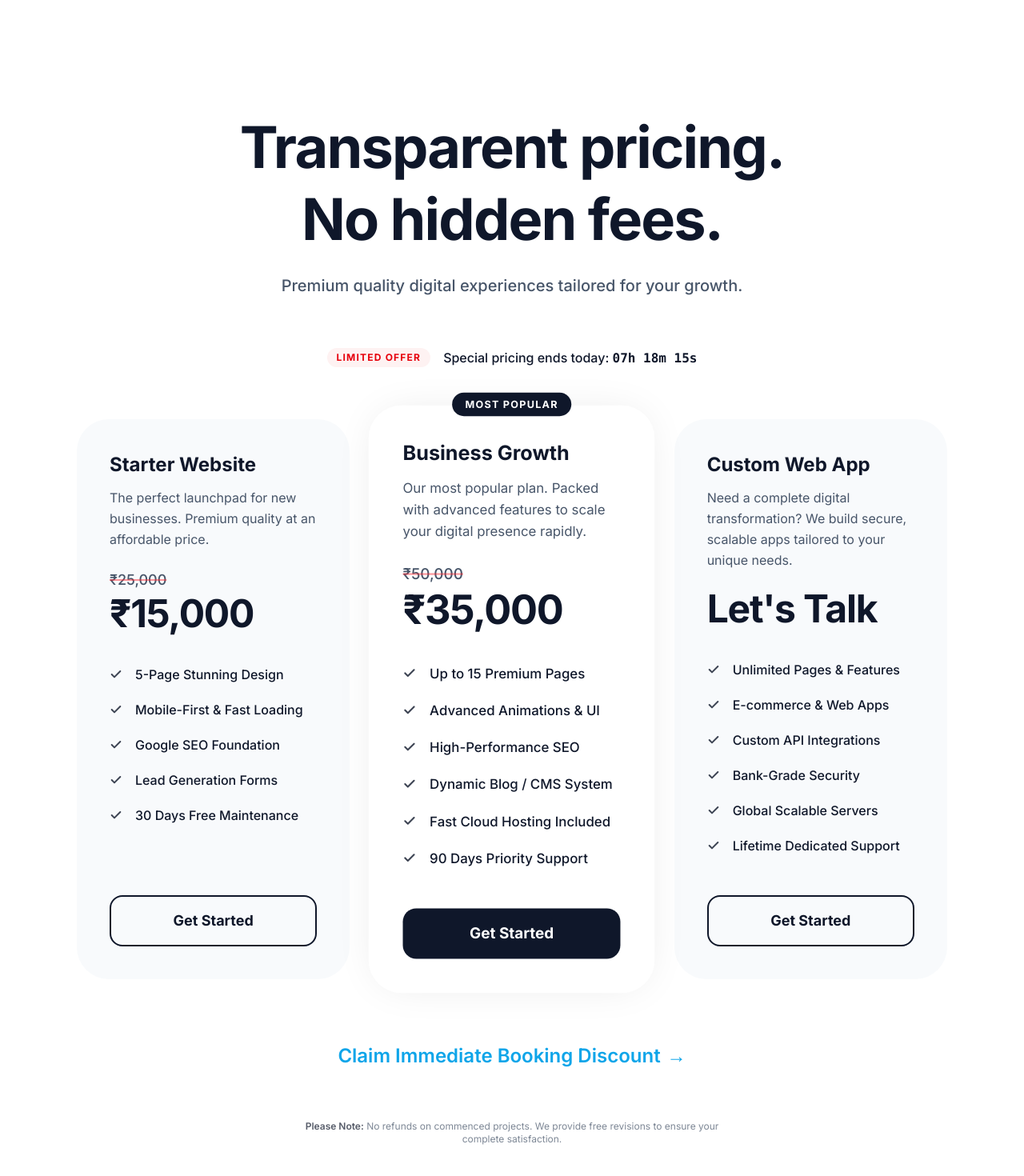
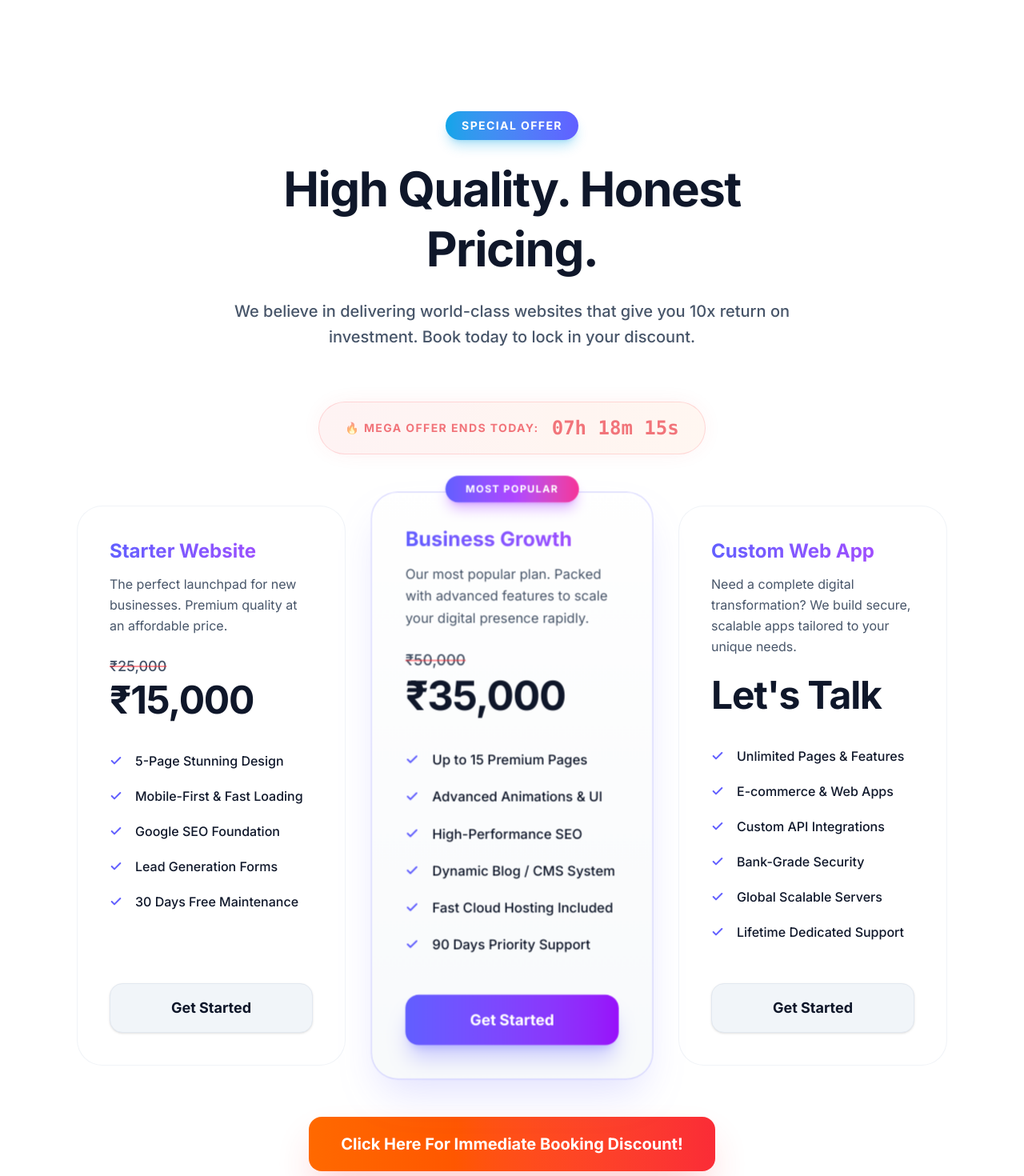
Before and after one commit to VelmaniM/Own-Website, a React (Vite) app in the folder frontend/: page / in a window 1280 px wide. Shown: the part 3980-5450 px from the top of the page at 80% size. Built offline with nearby package versions, Linux system fonts and the light colour scheme.

Commit message:
style: revert pricing content and apply colorful gradient glassmorphism design

```diff
--- a/frontend/src/components/Pricing.css
+++ b/frontend/src/components/Pricing.css
@@ -1,50 +1,38 @@
 @reference "../index.css";
 .pricing-main {
-  @apply py-24 px-6 md:px-12 lg:px-24 max-w-7xl mx-auto font-sans;
+  @apply py-24 px-6 md:px-12 lg:px-24 max-w-7xl mx-auto font-sans relative;
 }
 
 .pricing-header {
   @apply text-center max-w-3xl mx-auto mb-16;
 }
 
+.pricing-badge {
+  @apply inline-block px-5 py-2 rounded-full bg-gradient-to-r from-brand-blue to-indigo-500 text-white text-sm font-bold uppercase tracking-widest mb-6 shadow-lg shadow-brand-blue/30;
+}
+
 .pricing-heading {
-  @apply text-5xl md:text-7xl font-extrabold tracking-tight text-main-text mb-6 leading-tight;
+  @apply text-4xl md:text-6xl font-extrabold tracking-tight text-main-text mb-6 leading-tight;
 }
 
 .pricing-description {
-  @apply text-xl text-muted-text font-medium;
-}
-
-.pricing-timer-banner {
-  @apply flex flex-col sm:flex-row items-center justify-center gap-4 mb-16;
-}
-
-.pricing-timer-badge {
-  @apply bg-red-50 dark:bg-red-900/20 text-red-600 dark:text-red-400 px-3 py-1 rounded-full text-xs font-bold uppercase tracking-widest;
-}
-
-.pricing-timer-text {
-  @apply text-main-text font-medium text-sm md:text-base;
+  @apply text-xl text-muted-text font-medium leading-relaxed;
 }
 
 .pricing-grid {
-  @apply grid grid-cols-1 md:grid-cols-3 gap-6 md:gap-8;
+  @apply grid grid-cols-1 md:grid-cols-3 gap-8 md:gap-10;
 }
 
 .pricing-card {
-  @apply relative flex flex-col p-10 rounded-[2.5rem] bg-slate-50 dark:bg-zinc-900 transition-all duration-500 border border-transparent;
-}
-
-.pricing-card:hover {
-  @apply shadow-[0_20px_40px_-15px_rgba(0,0,0,0.05)] dark:shadow-[0_20px_40px_-15px_rgba(0,0,0,0.5)] -translate-y-1;
+  @apply relative flex flex-col p-10 rounded-[2rem] bg-white/50 dark:bg-zinc-900/50 backdrop-blur-xl transition-all duration-500 border border-slate-200/50 dark:border-white/5 hover:-translate-y-2 hover:shadow-2xl hover:shadow-brand-blue/10;
 }
 
 .pricing-card-recommended {
-  @apply bg-white dark:bg-zinc-800 shadow-[0_0_50px_-12px_rgba(0,0,0,0.1)] dark:shadow-[0_0_50px_-12px_rgba(0,0,0,0.5)] z-10 scale-100 md:scale-105;
+  @apply bg-gradient-to-b from-white to-slate-50 dark:from-zinc-900 dark:to-zinc-800 shadow-2xl shadow-indigo-500/20 z-10 scale-100 md:scale-105 border-indigo-500/30;
 }
 
 .pricing-recommended-badge {
-  @apply absolute -top-4 left-1/2 -translate-x-1/2 px-4 py-1.5 rounded-full bg-main-text text-page-background text-xs font-bold tracking-widest uppercase;
+  @apply absolute -top-5 left-1/2 -translate-x-1/2 px-6 py-2 rounded-full bg-gradient-to-r from-indigo-500 via-purple-500 to-pink-500 text-white text-xs font-bold tracking-widest uppercase shadow-lg shadow-purple-500/40;
 }
 
 .pricing-card-header {
@@ -52,7 +40,7 @@
 }
 
 .pricing-card-name {
-  @apply text-2xl font-bold text-main-text mb-3;
+  @apply text-2xl font-bold text-transparent bg-clip-text bg-gradient-to-r from-indigo-500 to-purple-500 mb-3;
 }
 
 .pricing-card-desc {
@@ -80,7 +68,7 @@
 }
 
 .pricing-feature-icon {
-  @apply text-main-text opacity-80;
+  @apply text-indigo-500 shrink-0;
 }
 
 .pricing-btn {
@@ -88,17 +76,13 @@
 }
 
 .pricing-btn-primary {
-  @apply bg-main-text text-page-background hover:scale-[1.02];
+  @apply bg-gradient-to-r from-indigo-500 to-purple-600 hover:from-indigo-600 hover:to-purple-700 text-white shadow-xl shadow-indigo-500/30 hover:shadow-indigo-500/50 hover:-translate-y-1;
 }
 
 .pricing-btn-secondary {
-  @apply bg-transparent border-2 border-main-text text-main-text hover:bg-slate-100 dark:hover:bg-zinc-800;
+  @apply bg-slate-100 dark:bg-white/5 hover:bg-slate-200 dark:hover:bg-white/10 text-main-text border border-slate-200 dark:border-white/10 hover:-translate-y-1 shadow-sm hover:shadow-md;
 }
 
-.pricing-cta-banner {
-  @apply mt-20 flex justify-center;
+.pricing-cta-button {
+  @apply bg-gradient-to-r from-orange-500 to-red-500 hover:from-orange-600 hover:to-red-600 text-white px-10 py-5 rounded-2xl font-bold text-xl shadow-2xl shadow-red-500/30 hover:shadow-red-500/50 hover:-translate-y-1 transition-all flex items-center gap-3 w-full sm:w-auto text-center justify-center;
 }
-
-.pricing-cta-link {
-  @apply text-xl md:text-2xl font-semibold text-brand-blue hover:text-indigo-600 transition-colors flex items-center gap-2;
-}
--- a/frontend/src/components/Pricing.jsx
+++ b/frontend/src/components/Pricing.jsx
@@ -81,13 +81,16 @@ function Pricing() {
   return (
     <section id="pricing" className="pricing-main">
       <div className="pricing-header">
-        <h2 className="pricing-heading">Transparent pricing.<br/>No hidden fees.</h2>
-        <p className="pricing-description">Premium quality digital experiences tailored for your growth.</p>
+        <span className="pricing-badge">Special Offer</span>
+        <h2 className="pricing-heading">High Quality. Honest Pricing.</h2>
+        <p className="pricing-description">We believe in delivering world-class websites that give you 10x return on investment. Book today to lock in your discount.</p>
       </div>
 
-      <div className="pricing-timer-banner">
-        <span className="pricing-timer-badge">Limited Offer</span>
-        <span className="pricing-timer-text">Special pricing ends today: <strong className="font-mono">{timeLeft}</strong></span>
+      <div className="flex flex-col items-center justify-center mb-16 px-6">
+        <div className="bg-gradient-to-r from-red-500/10 to-orange-500/10 border border-red-500/30 text-red-600 dark:text-red-400 px-8 py-4 rounded-full flex flex-col sm:flex-row items-center gap-4 shadow-[0_0_30px_-10px_rgba(239,68,68,0.3)] animate-pulse">
+          <span className="font-bold uppercase tracking-widest text-sm">🔥 Mega Offer Ends Today:</span>
+          <span className="font-mono font-bold text-2xl">{timeLeft}</span>
+        </div>
       </div>
 
       <div className="pricing-grid">
@@ -123,13 +126,13 @@ function Pricing() {
         ))}
       </div>
 
-      <div className="pricing-cta-banner">
-        <Link to="/contact" className="pricing-cta-link">
-          Claim Immediate Booking Discount <span aria-hidden="true">→</span>
+      <div className="mt-16 flex justify-center px-6">
+        <Link to="/contact" className="pricing-cta-button">
+          Click Here For Immediate Booking Discount!
         </Link>
       </div>
 
-      <div className="mt-16 text-center text-xs text-muted-text max-w-xl mx-auto px-6 opacity-70">
+      <div className="mt-16 text-center text-sm text-muted-text max-w-2xl mx-auto px-6 opacity-80">
         <p>
           <strong className="text-main-text font-semibold">Please Note:</strong> No refunds on commenced projects. We provide free revisions to ensure your complete satisfaction.
         </p>
```
